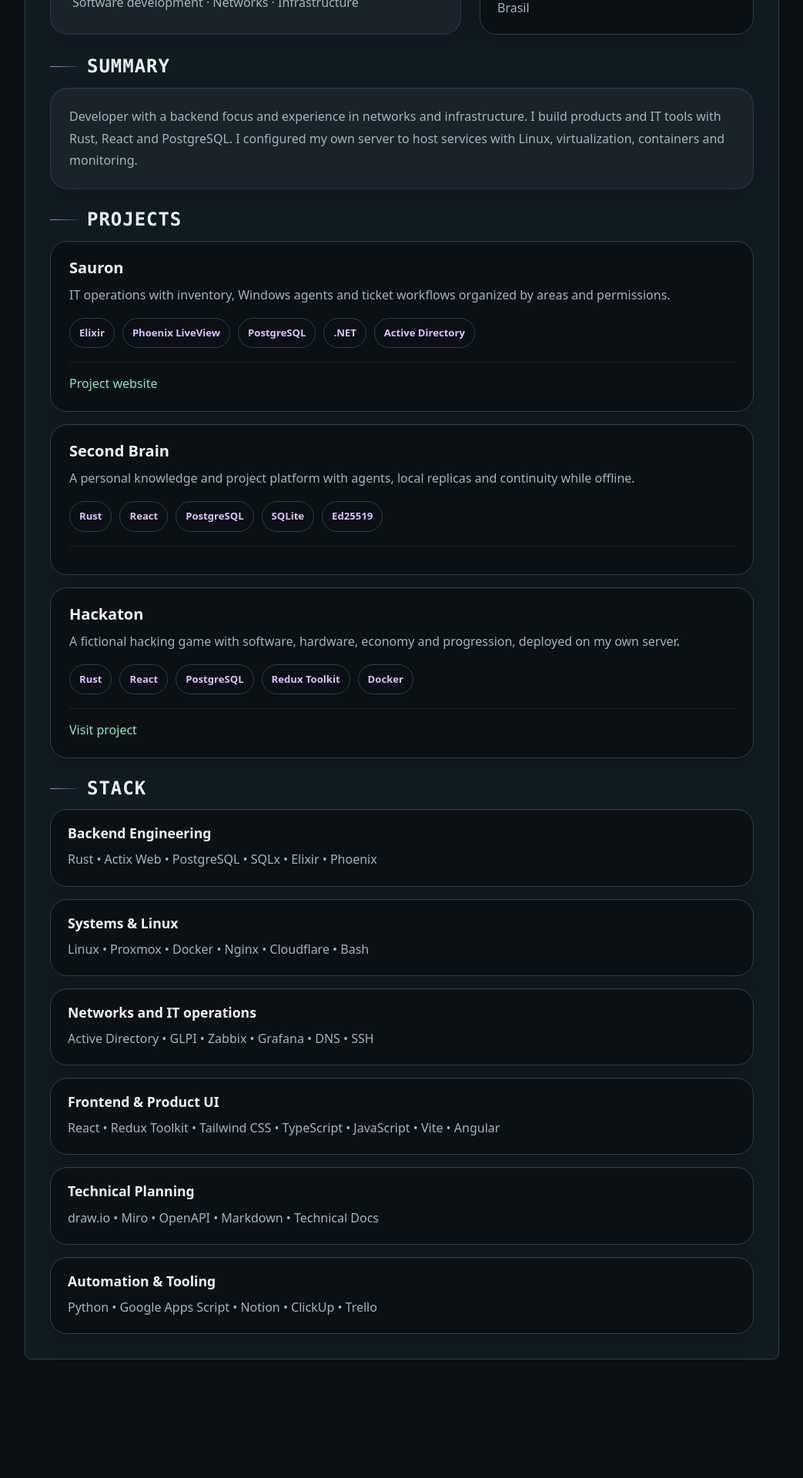
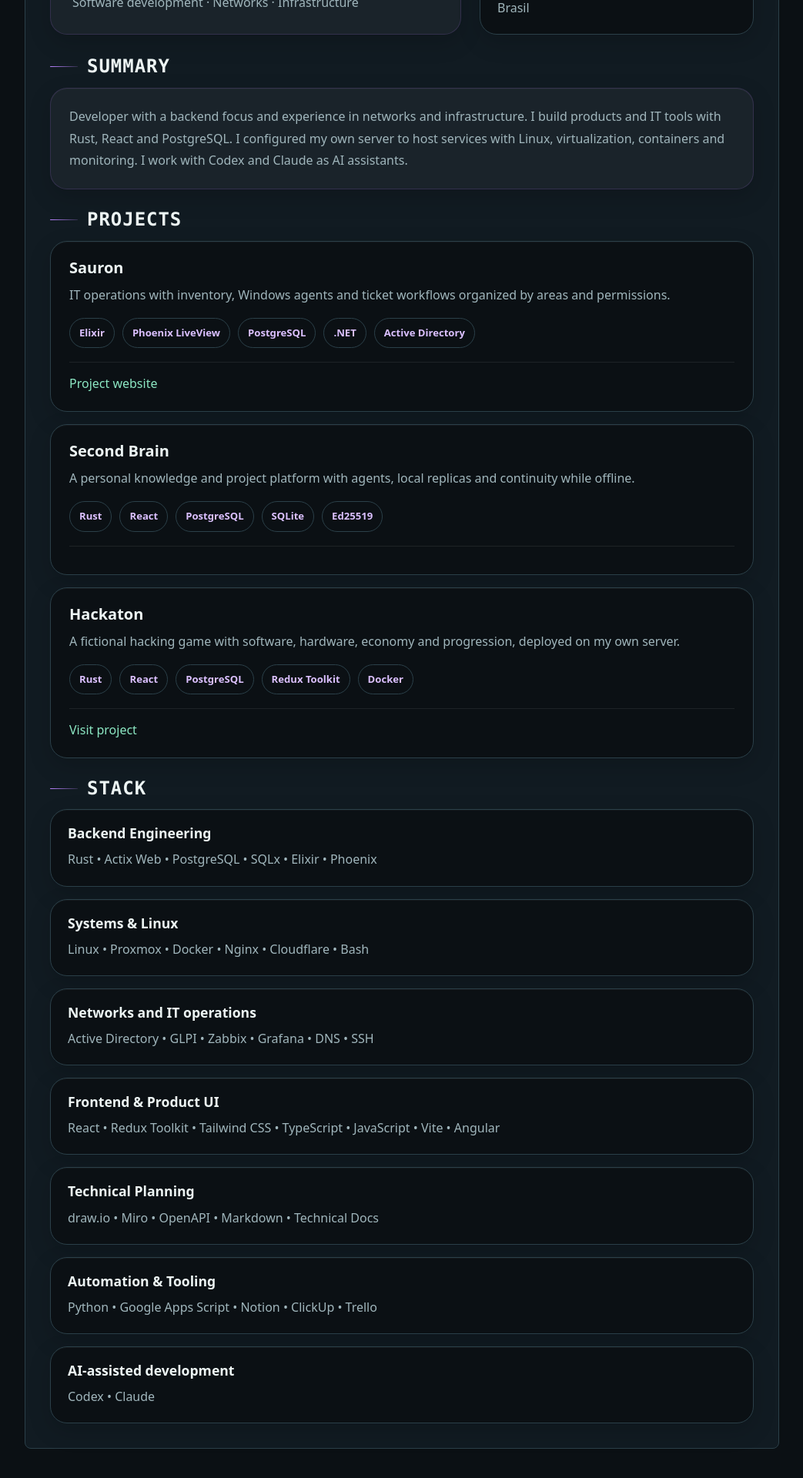
Before and after one commit to raucode/Portfolio, a React (Vite) app: page /resume in a window 1280 px wide. Shown: the part 284-2204 px from the top of the page at 77% size, without its empty margins (118-1161 px from the left). Before the commit the page ends 2100 px from the top, so only its background shows below. Built offline with nearby package versions, Linux system fonts and the light colour scheme.

Commit message:
Add Codex and Claude to AI-assisted development stack

```diff
--- a/src/content/site/about.json
+++ b/src/content/site/about.json
@@ -9,7 +9,7 @@
     "es": {
       "eyebrow": "Sobre mí",
       "title": "Raúl Figuera",
-      "paragraph": "Soy Raúl Figuera, desarrollador con foco backend y experiencia en redes e infraestructura. Me gusta entender un sistema completo: el código, los datos, las conexiones y lo que ocurre cuando llega a producción. Configuré mi propio servidor para alojar aplicaciones y servicios, y trabajo con Linux, virtualización, contenedores y monitorización. También desarrollo herramientas para operaciones de TI y proyectos de videojuegos bajo mi estudio RDX Entertainment. Cuido la arquitectura, la experiencia de uso y la continuidad de lo que construyo.",
+      "paragraph": "Soy Raúl Figuera, desarrollador con foco backend y experiencia en redes e infraestructura. Me gusta entender un sistema completo: el código, los datos, las conexiones y lo que ocurre cuando llega a producción. Configuré mi propio servidor para alojar aplicaciones y servicios, y trabajo con Linux, virtualización, contenedores y monitorización. También desarrollo herramientas para operaciones de TI y proyectos de videojuegos bajo mi estudio RDX Entertainment. Cuido la arquitectura, la experiencia de uso y la continuidad de lo que construyo. Trabajo también con Codex y Claude como asistentes de IA dentro de mi flujo de desarrollo.",
       "quote": "Nunca pares de aprender.",
       "coreWords": [
         "Ambición",
@@ -25,7 +25,7 @@
     "en": {
       "eyebrow": "About me",
       "title": "Raúl Figuera",
-      "paragraph": "I’m Raúl Figuera, a developer with a backend focus and experience in networks and infrastructure. I like understanding an entire system: its code, data, connections and what happens in production. I configured my own server to host applications and services, working with Linux, virtualization, containers and monitoring. I also build IT operations tools and game projects through my studio, RDX Entertainment. I care about architecture, user experience and the continuity of what I build.",
+      "paragraph": "I’m Raúl Figuera, a developer with a backend focus and experience in networks and infrastructure. I like understanding an entire system: its code, data, connections and what happens in production. I configured my own server to host applications and services, working with Linux, virtualization, containers and monitoring. I also build IT operations tools and game projects through my studio, RDX Entertainment. I care about architecture, user experience and the continuity of what I build. I also work with Codex and Claude as AI assistants in my development workflow.",
       "quote": "Never stop learning.",
       "coreWords": [
         "Ambición",
@@ -41,7 +41,7 @@
     "pt": {
       "eyebrow": "Sobre mim",
       "title": "Raúl Figuera",
-      "paragraph": "Sou Raúl Figuera, desenvolvedor com foco backend e experiência em redes e infraestrutura. Gosto de entender um sistema completo: código, dados, conexões e o que acontece quando chega à produção. Configurei meu próprio servidor para hospedar aplicações e serviços, trabalhando com Linux, virtualização, contêineres e monitoramento. Também desenvolvo ferramentas para operações de TI e projetos de jogos pelo meu estúdio RDX Entertainment. Cuido da arquitetura, da experiência de uso e da continuidade do que construo.",
+      "paragraph": "Sou Raúl Figuera, desenvolvedor com foco backend e experiência em redes e infraestrutura. Gosto de entender um sistema completo: código, dados, conexões e o que acontece quando chega à produção. Configurei meu próprio servidor para hospedar aplicações e serviços, trabalhando com Linux, virtualização, contêineres e monitoramento. Também desenvolvo ferramentas para operações de TI e projetos de jogos pelo meu estúdio RDX Entertainment. Cuido da arquitetura, da experiência de uso e da continuidade do que construo. Também trabalho com Codex e Claude como assistentes de IA no meu fluxo de desenvolvimento.",
       "quote": "Nunca pare de aprender.",
       "coreWords": [
         "Ambición",
--- a/src/content/site/cv.json
+++ b/src/content/site/cv.json
@@ -13,7 +13,7 @@
   "content": {
     "en": {
       "title": "Resume",
-      "summary": "Developer with a backend focus and experience in networks and infrastructure. I build products and IT tools with Rust, React and PostgreSQL. I configured my own server to host services with Linux, virtualization, containers and monitoring.",
+      "summary": "Developer with a backend focus and experience in networks and infrastructure. I build products and IT tools with Rust, React and PostgreSQL. I configured my own server to host services with Linux, virtualization, containers and monitoring. I work with Codex and Claude as AI assistants.",
       "sections": {
         "summary": "Summary",
         "projects": "Projects",
@@ -23,7 +23,7 @@
     },
     "es": {
       "title": "Currículum",
-      "summary": "Desarrollador con foco backend y experiencia en redes e infraestructura. Construyo productos y herramientas de TI con Rust, React y PostgreSQL. Configuré mi propio servidor para alojar servicios con Linux, virtualización, contenedores y monitorización.",
+      "summary": "Desarrollador con foco backend y experiencia en redes e infraestructura. Construyo productos y herramientas de TI con Rust, React y PostgreSQL. Configuré mi propio servidor para alojar servicios con Linux, virtualización, contenedores y monitorización. Trabajo con Codex y Claude como asistentes de IA.",
       "sections": {
         "summary": "Resumen",
         "projects": "Proyectos",
@@ -33,7 +33,7 @@
     },
     "pt": {
       "title": "Currículo",
-      "summary": "Desenvolvedor com foco backend e experiência em redes e infraestrutura. Construo produtos e ferramentas de TI com Rust, React e PostgreSQL. Configurei meu próprio servidor para hospedar serviços com Linux, virtualização, contêineres e monitoramento.",
+      "summary": "Desenvolvedor com foco backend e experiência em redes e infraestrutura. Construo produtos e ferramentas de TI com Rust, React e PostgreSQL. Configurei meu próprio servidor para hospedar serviços com Linux, virtualização, contêineres e monitoramento. Trabalho com Codex e Claude como assistentes de IA.",
       "sections": {
         "summary": "Resumo",
         "projects": "Projetos",
--- a/src/content/site/stack.json
+++ b/src/content/site/stack.json
@@ -80,6 +80,15 @@
             "ClickUp",
             "Trello"
           ]
+        },
+        {
+          "title": "AI-assisted development",
+          "description": "I use Codex and Claude as assistants to explore solutions, implement features, review code and document work. They are part of my development workflow alongside project context in Second Brain.",
+          "tech": [
+            "Codex",
+            "Claude"
+          ],
+          "wide": true
         }
       ]
     },
@@ -163,6 +172,15 @@
             "ClickUp",
             "Trello"
           ]
+        },
+        {
+          "title": "Desarrollo asistido por IA",
+          "description": "Uso Codex y Claude como asistentes para explorar soluciones, implementar funcionalidades, revisar código y documentar el trabajo. Los integro en mi flujo de desarrollo junto con el contexto de mis proyectos en Second Brain.",
+          "tech": [
+            "Codex",
+            "Claude"
+          ],
+          "wide": true
         }
       ]
     },
@@ -246,6 +264,15 @@
             "ClickUp",
             "Trello"
           ]
+        },
+        {
+          "title": "Desenvolvimento assistido por IA",
+          "description": "Uso Codex e Claude como assistentes para explorar soluções, implementar funcionalidades, revisar código e documentar o trabalho. Eles fazem parte do meu fluxo de desenvolvimento junto ao contexto dos projetos no Second Brain.",
+          "tech": [
+            "Codex",
+            "Claude"
+          ],
+          "wide": true
         }
       ]
     }
--- a/src/locales/portfolio.js
+++ b/src/locales/portfolio.js
@@ -44,3 +44,7 @@ Object.assign(portfolioCopy.pt, {
   infraFooter: 'código → serviços → infraestrutura → operação', stackTitle: 'As ferramentas seguem o problema.', contactTitle: 'Vamos construir com intenção?',
   contactLead: 'Para desenvolver um produto, conectar sistemas ou melhorar a infraestrutura que os sustenta, vamos conversar.', back: 'Voltar ao portfólio', print: 'Salvar PDF / Imprimir'
 });
+
+portfolioCopy.es.stackIntro = 'Desarrollo, redes e infraestructura conectados en un mismo flujo de trabajo, con Codex y Claude como asistentes de IA.';
+portfolioCopy.en.stackIntro = 'Development, networks and infrastructure connected in one workflow, with Codex and Claude as AI assistants.';
+portfolioCopy.pt.stackIntro = 'Desenvolvimento, redes e infraestrutura conectados em um mesmo fluxo de trabalho, com Codex e Claude como assistentes de IA.';
--- a/src/pages/HomePage.jsx
+++ b/src/pages/HomePage.jsx
@@ -1,11 +1,11 @@
 import { useRef, useState } from 'react';
 import { Link } from 'react-router-dom';
-import { ArrowUpRight, ArrowDown, Menu, Server, Network, Code2, Terminal, Workflow, Wrench, Lock, FolderCode } from 'lucide-react';
+import { ArrowUpRight, ArrowDown, Menu, Server, Network, Code2, Terminal, Workflow, Wrench, Bot, Lock, FolderCode } from 'lucide-react';
 import { useLanguage } from '../context/LanguageContext';
 import { useAbout, useContactContent, useProfile, useProjects, useStack } from '../lib/content/useContent';
 import { portfolioCopy } from '../locales/portfolio';
 
-const icons = [Code2, Server, Network, Terminal, Workflow, Wrench];
+const icons = [Code2, Server, Network, Terminal, Workflow, Wrench, Bot];
 const navIds = ['projects', 'stack', 'about', 'contact'];
 
 function Tags({ items }) {
@@ -73,7 +73,7 @@ export default function HomePage() {
         {additional.length > 0 && <div className="more-projects"><button className="button" type="button" aria-expanded={moreOpen} aria-controls="more-projects" onClick={() => setMoreOpen(value => !value)}>{moreOpen ? t.showLess : `${t.showMore} (${additional.length})`}<ArrowDown aria-hidden="true" className={moreOpen ? 'rotated' : ''} /></button><div id="more-projects" hidden={!moreOpen}><p className="catalog-note">{t.catalogNote}</p><div className="projects-grid">{additional.map((p, i) => <ProjectCard key={p.slug} project={p} index={i + 3} language={language} t={t} />)}</div></div></div>}
       </div></section>
       <section className="section infra-section" id="infra"><div className="wrap infra-layout"><div><span className="section-index">02 / {t.infraNav}</span><h2>{t.infraTitle}</h2><p className="infra-lead">{t.infraDescription}</p><Tags items={['Proxmox', 'Linux', 'Docker', 'Nginx', 'Cloudflare', 'Zabbix', 'Grafana']} /></div><div className="infra-terminal"><div className="terminal-title"><Server size={16} aria-hidden="true" /><span>infrastructure / self-hosted</span></div><ul>{t.infraItems.map(([name, description], i) => <li key={name}><span className="terminal-check" aria-hidden="true">[0{i + 1}]</span><div><strong>{name}</strong><p>{description}</p></div></li>)}</ul><div className="terminal-footer mono">{t.infraFooter}</div></div></div></section>
-      <section className="section stack-section" id="stack"><div className="wrap"><div className="section-top"><div><span className="section-index">03 / STACK</span><h2>{t.stackTitle}</h2></div><p>{t.stackIntro}</p></div><div className="stack-grid">{stack.items.map((item, i) => { const Icon = icons[i] || Code2; return <article key={item.title} className="stack-item"><span className="stack-icon" aria-hidden="true"><Icon size={20} /></span><h3>{item.title}</h3><p>{item.description}</p><Tags items={item.tech} /></article>; })}</div></div></section>
+      <section className="section stack-section" id="stack"><div className="wrap"><div className="section-top"><div><span className="section-index">03 / STACK</span><h2>{t.stackTitle}</h2></div><p>{t.stackIntro}</p></div><div className="stack-grid">{stack.items.map((item, i) => { const Icon = icons[i] || Code2; return <article key={item.title} className={`stack-item ${item.wide ? "stack-item--wide" : ""}`}><span className="stack-icon" aria-hidden="true"><Icon size={20} /></span><h3>{item.title}</h3><p>{item.description}</p><Tags items={item.tech} /></article>; })}</div></div></section>
       <section className="section" id="about"><div className="wrap about-grid"><div className="about-title"><span className="section-index">04 / {t.nav[2]}</span><h2>{t.about}</h2><p className="quote">“{about.quote}”</p></div><div className="about-text"><p>{about.paragraph}</p><div className="principles">{about.highlights.map(h => <span key={h}>{h}</span>)}</div></div></div></section>
       <section className="contact" id="contact"><div className="wrap contact-inner"><div><span className="section-index">05 / {t.nav[3]}</span><h2>{t.contactTitle}</h2><p>{t.contactLead}</p></div><div><a className="button" href={`mailto:${contact.email}`}>{t.email}<ArrowUpRight aria-hidden="true" /></a><a className="contact-email" href={`mailto:${contact.email}`}>{contact.email}</a></div></div></section>
     </main>
```
Also changed, not shown: src/styles/portfolio.css, 1 other file (tests, documents, lock files or other folders).
